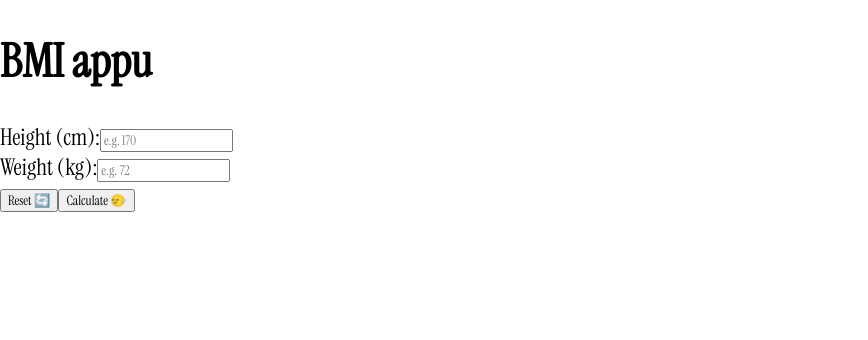
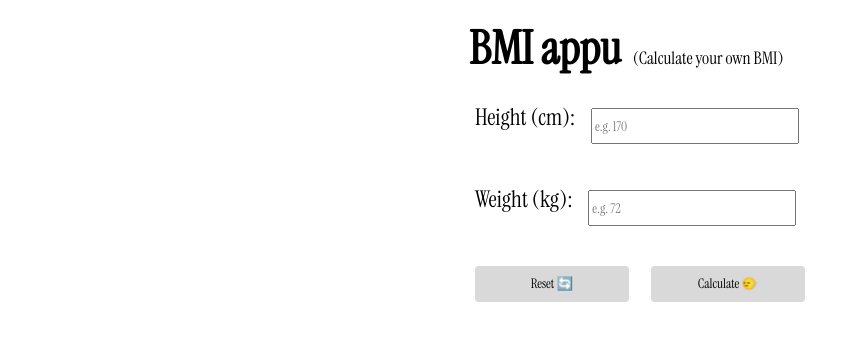
Before and after one commit to Surveinit/bmi-appu, a React (Vite) app: page / in a window 1280 px wide. Shown: the top 340 px of the page, without its empty margins (0-868 px from the left). Built offline with nearby package versions, Linux system fonts and the light colour scheme.

Commit message:
Add styling

```diff
--- a/src/App.jsx
+++ b/src/App.jsx
@@ -65,7 +65,10 @@ export default function App() {
 
   return (
     <div>
+      <div className="intro">
         <h1>BMI appu</h1>
+        <p className="description">(Calculate your own BMI)</p>
+      </div>
 
       <div className="input-form">
         <div className="height-input">
@@ -98,12 +101,13 @@ export default function App() {
         </div>
       </div>
 
+      <div className="output">
         {bmi && (
           <div>
             <h2>Your Bmi,</h2>
-          <h3>
+            <h4>
               {bmi} ({category})
-          </h3>
+            </h4>
           </div>
         )}
 
@@ -118,5 +122,6 @@ export default function App() {
           </div>
         )}
       </div>
+    </div>
   );
 }
--- a/src/index.css
+++ b/src/index.css
@@ -2,6 +2,10 @@
   --grey: #d9d9d9;
   --dark-grey: #d0d0d0;
   --white: #ffffff;
+}
+
+* {
+  margin: 6px;
 }
 
 html,
@@ -11,6 +15,18 @@ body {
   margin: 0;
   padding: 0;
   font-size: 1.2rem;
+  display: flex;
+  flex-direction: row;
+  justify-content: center;
+}
+
+.intro {
+  display: flex;
+  align-items: baseline;
+}
+
+.description {
+  font-size: 0.9rem;
 }
 
 input,
@@ -26,3 +42,51 @@ input:hover {
 input::placeholder {
   font-family: "Instrument Serif", serif;
 }
+
+input {
+  min-width: 200px;
+  height: 30px;
+}
+
+label {
+  display: flex;
+  gap: 10px;
+}
+
+.input-form {
+  display: flex;
+  flex-direction: column;
+  gap: 10px;
+}
+
+.buttons {
+  display: flex;
+  flex-direction: row;
+  justify-content: center;
+  gap: 10px;
+}
+
+button {
+  background-color: var(--grey);
+  color: black;
+  cursor: pointer;
+  border: 1px solid var(--bg);
+  border-radius: 4px;
+  padding: 0.7em 1.5em;
+  width: 100%;
+  height: 100%;
+  transition: 0.2s;
+}
+
+button:hover {
+  background-color: var(--dark-grey);
+  transform: scale(1.05);
+}
+
+#giphy-img {
+  width: 100%;
+  min-width: 200px;
+  max-width: 500px;
+  height: auto;
+  transition: opacity 0.3s ease;
+}
```
Lines whose indentation alone changed are shown as unchanged.
